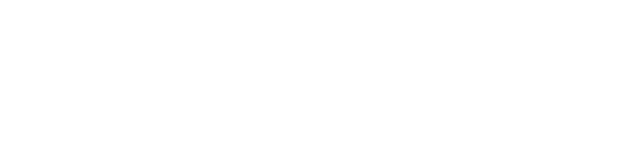
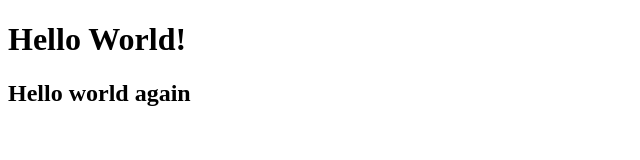
Before and after one commit to DevPro396/Git-Tutorial, a plain HTML site: page index.html in a window 1280 px wide. Shown: the whole page, without its empty margins (0-640 px from the left). Drawn offline with Linux system fonts and the light colour scheme.

Commit message:
added index.html

```diff
--- a/index.html
+++ b/index.html
@@ -6,6 +6,7 @@
     <title>Github and git tutorial</title>
 </head>
 <body>
-
+    <h1>Hello World!</h1>
+    <h2>Hello world again</h2>
 </body>
 </html>
```
